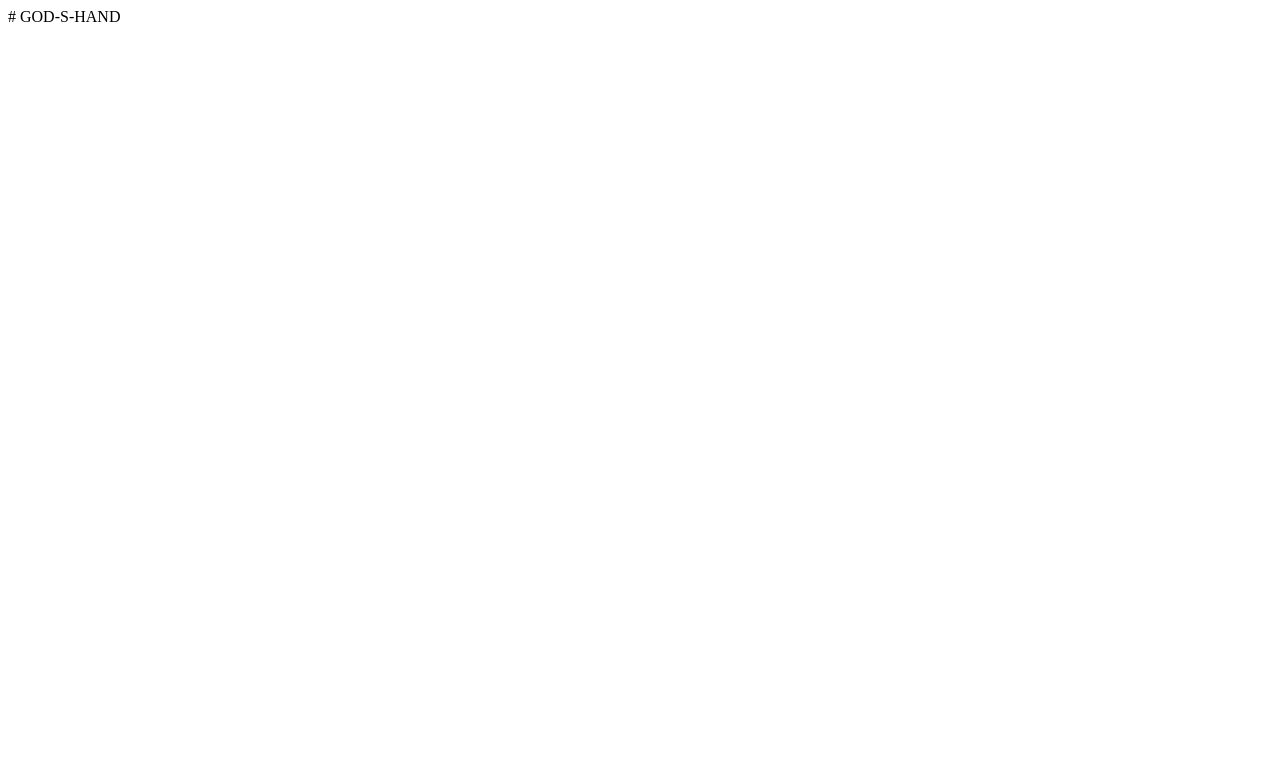
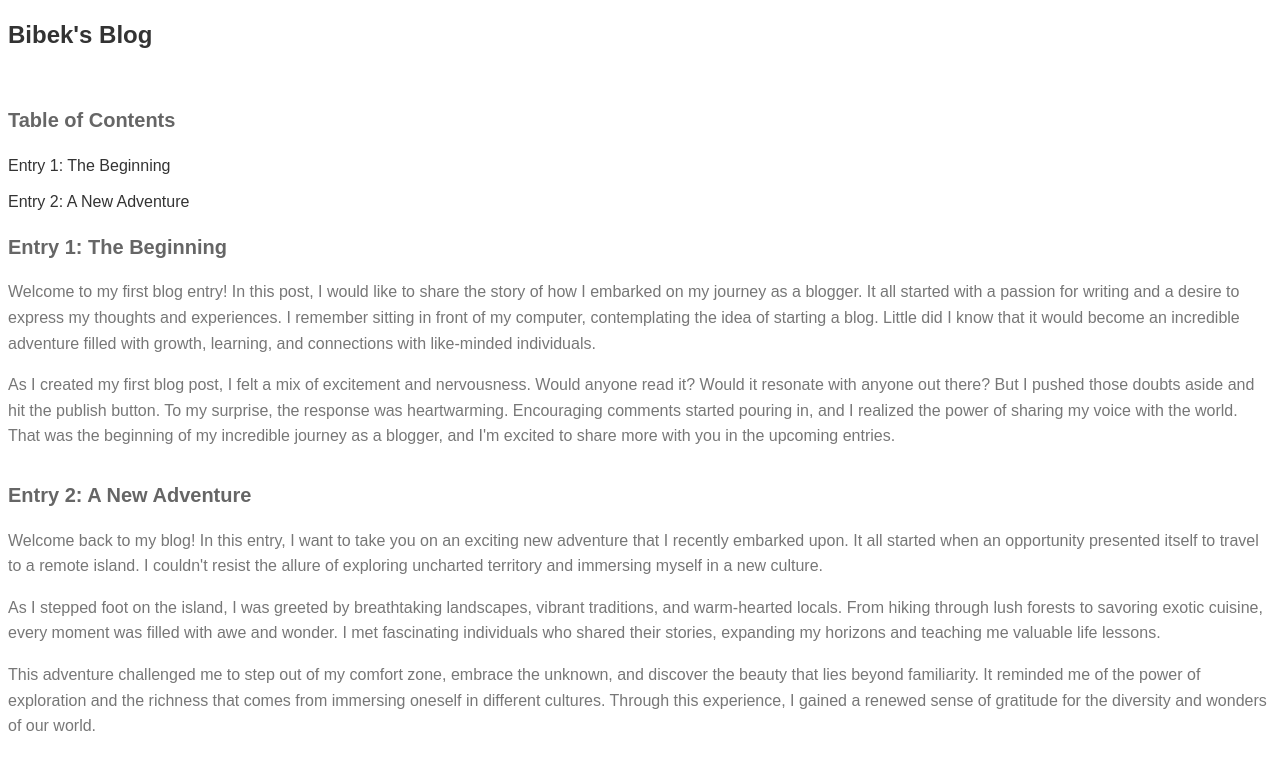
Before and after one commit to Biv1/GOD-S-HAND, a plain HTML site: page index.html in a window 1280 px wide. Drawn offline with Linux system fonts and the light colour scheme.

Commit message:
Bibek blog index.html

```diff
--- a/index.html
+++ b/index.html
@@ -1 +1,80 @@
-# GOD-S-HAND
+<!DOCTYPE html>
+<html>
+
+<head>
+    <title>Bibek's Blog</title>
+    <style>
+        body {
+            font-family: Arial, sans-serif;
+            line-height: 1.6;
+        }
+
+        h1 {
+            font-size: 24px;
+            color: #333;
+        }
+
+        h2 {
+            font-size: 20px;
+            color: #666;
+        }
+
+        p {
+            font-size: 16px;
+            color: #777;
+        }
+
+        .entry {
+            margin-bottom: 30px;
+        }
+
+        .toc {
+            margin-top: 50px;
+        }
+
+        .toc ul {
+            list-style-type: none;
+            padding: 0;
+        }
+
+        .toc li {
+            margin-bottom: 10px;
+        }
+
+        .toc a {
+            color: #333;
+            text-decoration: none;
+        }
+
+        .toc a:hover {
+            text-decoration: underline;
+        }
+    </style>
+</head>
+
+<body>
+    <h1>Bibek's Blog</h1>
+
+    <div class="toc">
+        <h2>Table of Contents</h2>
+        <ul>
+            <li><a href="#entry1">Entry 1: The Beginning</a></li>
+            <li><a href="#entry2">Entry 2: A New Adventure</a></li>
+        </ul>
+    </div>
+
+    <div class="entry" id="entry1">
+        <h2>Entry 1: The Beginning</h2>
+        <p>Welcome to my first blog entry! In this post, I would like to share the story of how I embarked on my journey as a blogger. It all started with a passion for writing and a desire to express my thoughts and experiences. I remember sitting in front of my computer, contemplating the idea of starting a blog. Little did I know that it would become an incredible adventure filled with growth, learning, and connections with like-minded individuals.</p>
+        <p>As I created my first blog post, I felt a mix of excitement and nervousness. Would anyone read it? Would it resonate with anyone out there? But I pushed those doubts aside and hit the publish button. To my surprise, the response was heartwarming. Encouraging comments started pouring in, and I realized the power of sharing my voice with the world. That was the beginning of my incredible journey as a blogger, and I'm excited to share more with you in the upcoming entries.</p>
+    </div>
+
+    <div class="entry" id="entry2">
+        <h2>Entry 2: A New Adventure</h2>
+        <p>Welcome back to my blog! In this entry, I want to take you on an exciting new adventure that I recently embarked upon. It all started when an opportunity presented itself to travel to a remote island. I couldn't resist the allure of exploring uncharted territory and immersing myself in a new culture.</p>
+        <p>As I stepped foot on the island, I was greeted by breathtaking landscapes, vibrant traditions, and warm-hearted locals. From hiking through lush forests to savoring exotic cuisine, every moment was filled with awe and wonder. I met fascinating individuals who shared their stories, expanding my horizons and teaching me valuable life lessons.</p>
+        <p>This adventure challenged me to step out of my comfort zone, embrace the unknown, and discover the beauty that lies beyond familiarity. It reminded me of the power of exploration and the richness that comes from immersing oneself in different cultures. Through this experience, I gained a renewed sense of gratitude for the diversity and wonders of our world.</p>
+    </div>
+</body>
+
+</html>
```
